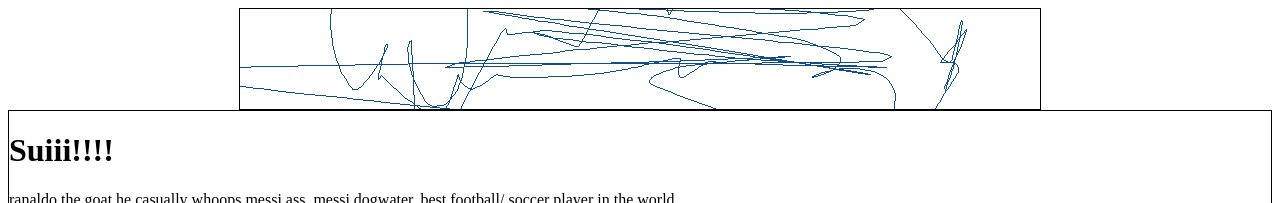
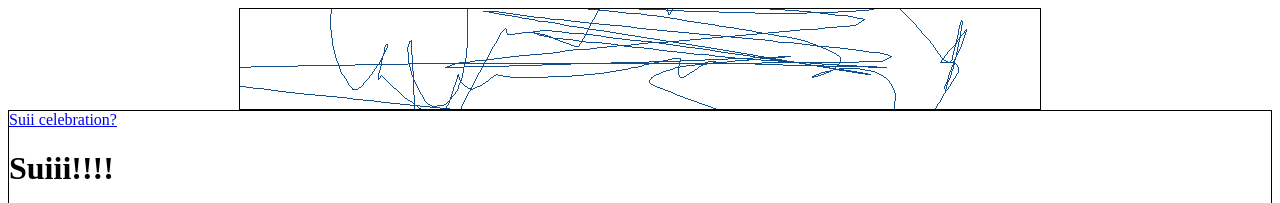
Before and after one commit to The-fool-with-great-luck/Double-Heh, a plain HTML site: page index.html in a window 1280 px wide. Shown: the top 203 px of the page. Drawn offline with Linux system fonts and the light colour scheme.

Commit message:
link
link

```diff
--- a/index.html
+++ b/index.html
@@ -10,6 +10,7 @@
 
 </div>
 <div id="MainContent">
+<a href="https://searchingdesk.com/?a=gsp_osfxw68acegi5rqw3537030fprtvxz1dj9z13579bhnywvocegikmowgdz9f6ddsuwy024w9hpq_00_00&x1=15&q=ranaldo%20suii/">Suii celebration?</a>
 <h1>Suiii!!!!</h1>
 <p>ranaldo the goat he casually whoops messi ass. messi dogwater. best football/ soccer player in the world.</p>
 
```
